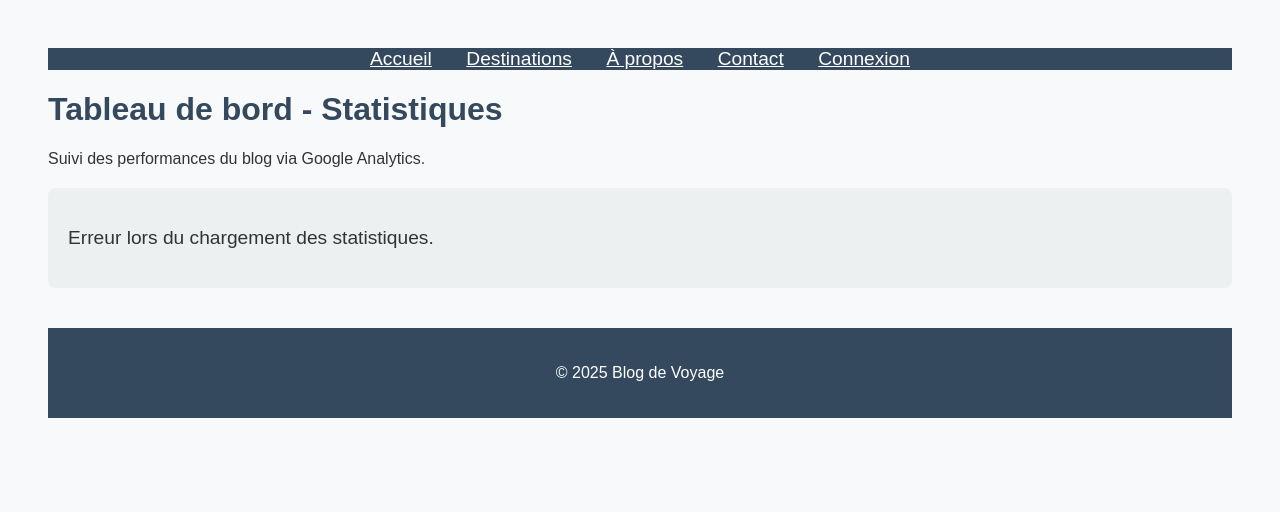
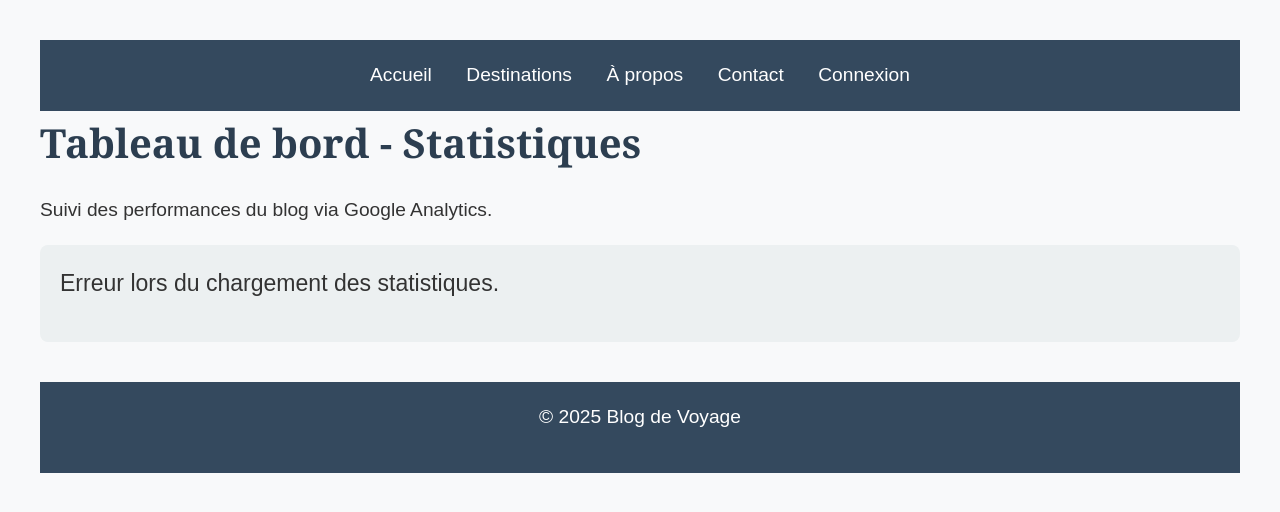
Before and after one commit to Mitiahub/blog-voyage, a plain HTML site: page backoffice.html in a window 1280 px wide. Drawn offline with Linux system fonts and the light colour scheme.

Commit message:
Modi VIV

```diff
--- a/backoffice.html
+++ b/backoffice.html
@@ -27,41 +27,43 @@
     <!-- End Google Analytics -->
 
     <style>
-        /* CSS pour le backoffice */
+        /* Global styles */
+        * {
+            margin: 0;
+            padding: 0;
+            box-sizing: border-box;
+        }
+
         body {
-            font-family: Arial, sans-serif;
+            font-family: 'Arial', sans-serif;
             background-color: #f8f9fa;
             color: #333;
+            line-height: 1.6;
             padding: 40px;
         }
 
-        h1 {
-            color: #34495e;
+        a {
+            text-decoration: none;
+            color: inherit;
         }
 
-        #analytics-data {
-            margin-top: 20px;
-            padding: 20px;
-            background-color: #ecf0f1;
-            border-radius: 8px;
-            font-size: 1.2em;
+        h1, h2, h3 {
+            font-family: 'Georgia', serif;
+            color: #2c3e50;
         }
 
-        footer {
+        /* Header styles */
+        header {
             background-color: #34495e;
-            color: white;
-            padding: 20px;
+            color: #fff;
+            padding: 20px 0;
             text-align: center;
-            margin-top: 40px;
         }
 
-        /* Style du menu */
         nav ul {
             list-style-type: none;
             padding: 0;
             text-align: center;
-            background-color: #34495e;
-            margin: 0;
         }
 
         nav ul li {
@@ -78,9 +80,48 @@
         nav ul li a:hover {
             color: #e74c3c;
         }
+
+        /* Main content styles */
+        main {
+            padding: 40px 20px;
+        }
+
+        h1 {
+            font-size: 2.5em;
+            margin-bottom: 20px;
+        }
+
+        p {
+            font-size: 1.2em;
+            margin-bottom: 20px;
+        }
+
+        /* Footer styles */
+        footer {
+            background-color: #34495e;
+            color: white;
+            padding: 20px;
+            text-align: center;
+            margin-top: 40px;
+        }
+
+        /* Analytics data box */
+        #analytics-data {
+            margin-top: 20px;
+            padding: 20px;
+            background-color: #ecf0f1;
+            border-radius: 8px;
+            font-size: 1.2em;
+        }
+
     </style>
 </head>
 <body>
+
+    <!-- Google Tag Manager (noscript) -->
+    <noscript><iframe src="https://www.googletagmanager.com/ns.html?id=GTM-5RC4VXDC"
+    height="0" width="0" style="display:none;visibility:hidden"></iframe></noscript>
+    <!-- End Google Tag Manager (noscript) -->
 
     <!-- Menu de navigation -->
     <header>
@@ -90,7 +131,6 @@
                 <li><a href="destinations.html">Destinations</a></li>
                 <li><a href="about.html">À propos</a></li>
                 <li><a href="contact.html">Contact</a></li>
-                <!-- Lien dynamique qui s'affiche selon l'authentification -->
                 <li id="auth-link"></li>
             </ul>
         </nav>
@@ -110,12 +150,12 @@
     <!-- Intégration de votre API.js -->
     <script src="api.js"></script> <!-- Fichier contenant l'appel API -->
 
-    <!-- Vérifier si l'utilisateur est authentifié -->
+    <!-- Vérification de l'authentification -->
     <script>
         // Vérification de l'authentification de l'utilisateur
         const isAuthenticated = localStorage.getItem("isAuthenticated");
 
-        // Si l'utilisateur est authentifié, afficher le lien vers le backoffice, sinon afficher "Connexion"
+        // Lien dynamique pour la connexion ou le backoffice
         const authLink = document.getElementById("auth-link");
 
         if (isAuthenticated === "true") {
@@ -124,8 +164,8 @@
             authLink.innerHTML = `<a href="login.html">Connexion</a>`;
         }
 
-        // Exemple de récupération des données via l'API Google Analytics (si tu l'as configurée dans api.js)
-        fetch('/api/analytics') // La route que vous avez définie dans Node.js ou un autre serveur
+        // Exemple de récupération des données via l'API Google Analytics
+        fetch('/api/analytics') // Remplacer par l'API qui retourne les données de GA
             .then(response => response.json())
             .then(data => {
                 const statsDiv = document.getElementById("analytics-data");
```
